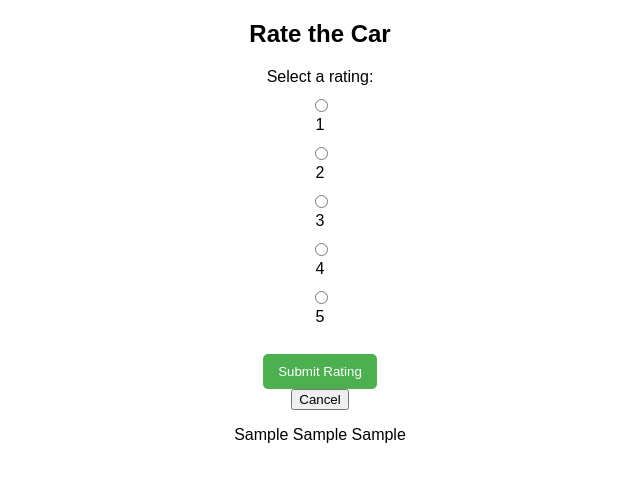
After one commit to ritika1010/Car-Rental-System, a Python web app: template webserver/templates/rate_owner.html in a window 1280 px wide. The commit adds this page. Shown: the top 482 px of the page, without its empty margins (320-960 px from the left). Run offline with Jinja, Linux system fonts and the light colour scheme; the template is opened without the code that fills it: most values are stand-ins (such as "Sample title", 1, 10 or a date in 2020).

Commit message:
rate reservation/owner

```diff
--- a/webserver/templates/car_reservation.html
+++ b/webserver/templates/car_reservation.html
@@ -110,10 +110,6 @@
     </table>
 
     <script>
-        function logout() {
-            // Add your logout logic here
-            alert("Logout clicked");
-        }
 
         function reserveCar(licensePlate, model, brand, capacity, fuel, date, from, to, address, loc_id, slot_id) {
             // Construct the URL with parameters
--- /dev/null
+++ b/webserver/templates/rate_owner.html
@@ -0,0 +1,67 @@
+<!DOCTYPE html>
+<html lang="en">
+<head>
+    <meta charset="UTF-8">
+    <meta name="viewport" content="width=device-width, initial-scale=1.0">
+    <title>Car Rating Form</title>
+    <style>
+        body {
+            font-family: Arial, sans-serif;
+            text-align: center;
+            margin: 20px;
+        }
+
+        form {
+            max-width: 400px;
+            margin: 0 auto;
+        }
+
+        label {
+            display: block;
+            margin-bottom: 10px;
+        }
+
+        input[type="submit"] {
+            background-color: #4CAF50;
+            color: white;
+            padding: 10px 15px;
+            border: none;
+            border-radius: 5px;
+            cursor: pointer;
+        }
+
+        input[type="submit"]:hover {
+            background-color: #45a049;
+        }
+    </style>
+</head>
+<body>
+
+    <h2>Rate the Car</h2>
+
+    <form action="/rate_owner" method="post">
+        <label for="rating">Select a rating:</label>
+        <input type="radio" name="rating" value="1" id="rating1"><label for="rating1">1</label>
+        <input type="radio" name="rating" value="2" id="rating2"><label for="rating2">2</label>
+        <input type="radio" name="rating" value="3" id="rating3"><label for="rating3">3</label>
+        <input type="radio" name="rating" value="4" id="rating4"><label for="rating4">4</label>
+        <input type="radio" name="rating" value="5" id="rating5"><label for="rating5">5</label>
+
+        <br>
+        <input type="hidden" id="license_plate" name="license_plate" value="{{ license_plate }}">
+        <input type="hidden" id="renter_ssn" name="renter_ssn" value="{{ renter_ssn }}">
+        <input type="hidden" id="owner_ssn" name="owner_ssn" value="{{ owner_ssn }}">
+        <input type="submit" value="Submit Rating">
+    </form>
+    <div class="button-container">
+        <a href="/renter_profile">
+            <button>Cancel</button>
+          </a>
+    </div>
+
+    <p>{{ license_plate }} {{ owner_ssn }} {{ renter_ssn }}</p>
+    {% if message %}
+        <p>{{ message }}</p>
+    {% endif %}
+</body>
+</html>
```
Also changed, not shown: webserver/server.py (+63 -33 lines), webserver/templates/renter_profile.html (+27 -15 lines), 1 other file.
